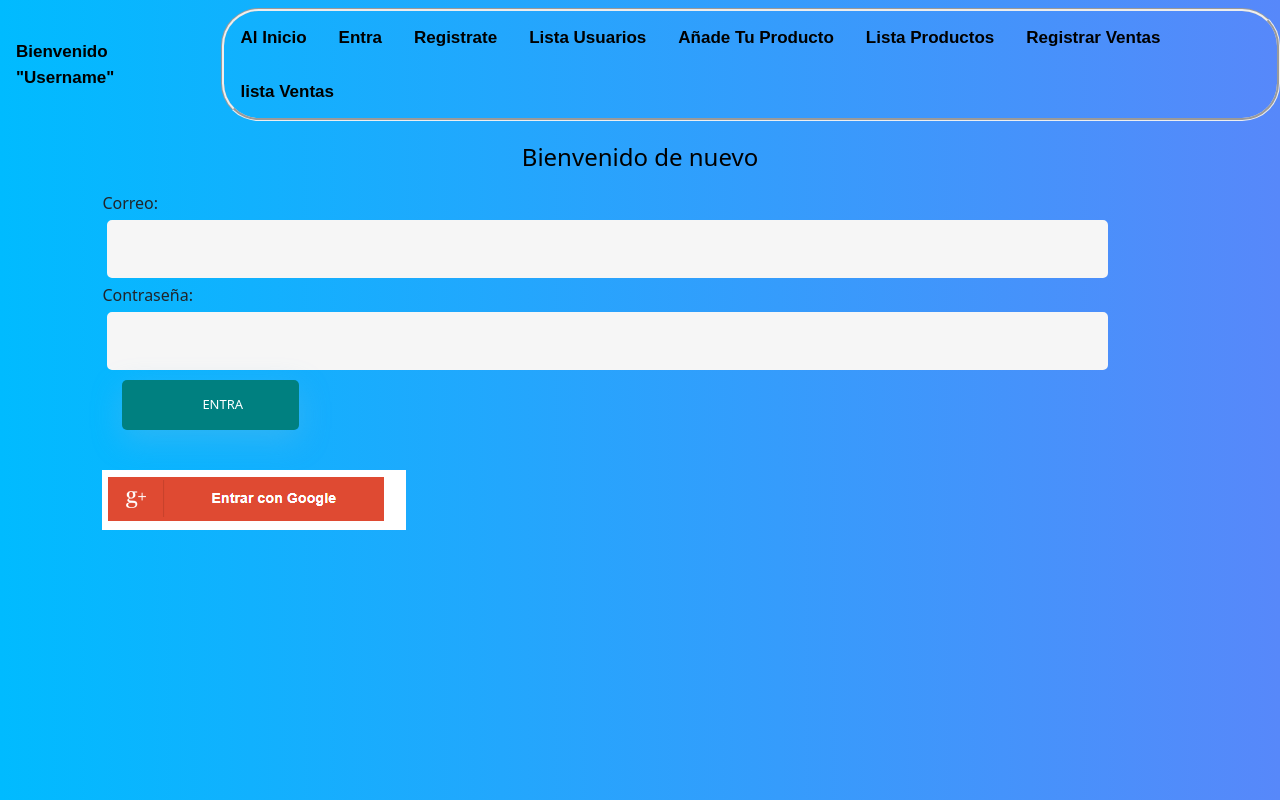
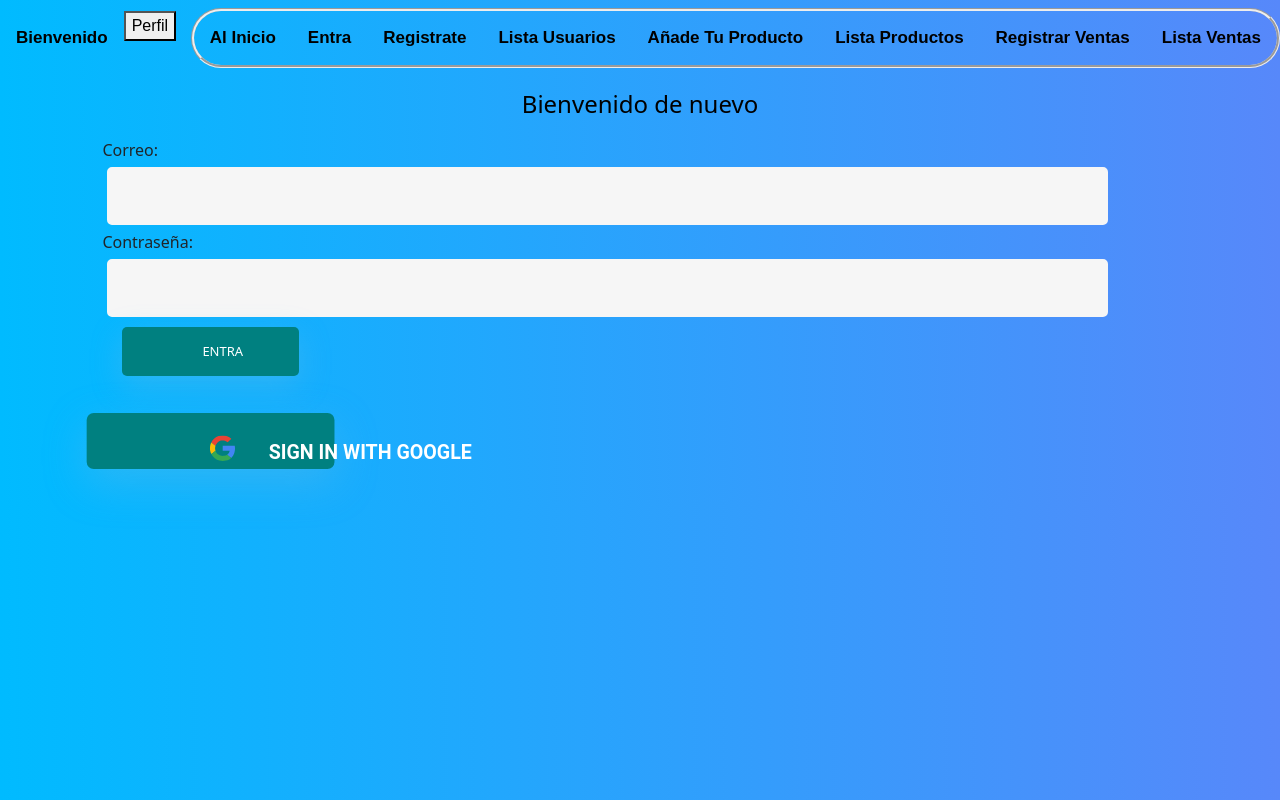
Before and after one commit to EZBuy47/FrontEnd, a React (Create React App) app: page /Login in a window 1280 px wide. Built offline with nearby package versions, Linux system fonts and the light colour scheme; no server answers.

Commit message:
Login Test

```diff
--- a/src/App.js
+++ b/src/App.js
@@ -13,14 +13,16 @@
 import AddSales from './Views/AddSales';
 import AllSales from './Views/AllSales';
 import UpdateSales from './Views/UpdateSales';
+import DashBoard from './Views/DashBoard';
 function App() {
 
   return (
 
     <div className="App" >
       <HeaderNoLogin />
+
       <Route exact path="/" component={LandingPage} />
-      <Route exact path="/Register" component={Register} />
+      <Route exact path="/Register/:id" component={Register} />
       <Route exact path="/Login" component={Login} />
       <Route exact path="/AllUsers" component={AllUsers} />
       <Route exact path="/UpdateUsers/:id" component={UpdateUsers} />
@@ -30,6 +32,7 @@
       <Route exact path="/AddSales" component={AddSales} />
       <Route exact path="/AllSales" component={AllSales} />
       <Route exact path="/UpdateSales" component={UpdateSales} />
+      <Route exact path="/DashBoard/:id" component={DashBoard} />
     </div>);
 }
 
--- /dev/null
+++ b/src/Views/DashBoard.js
@@ -0,0 +1,62 @@
+import React from "react";
+import {useState,useEffect} from 'react';
+import Axios from 'axios';
+import { useHistory ,useParams} from "react-router-dom";
+
+
+function DashBoard(){
+    const history = useHistory();
+    const {id} = useParams();
+    const [email,setEmail]=useState("");
+    const [name,setName]=useState("");
+    const [identification,setIdentification]=useState(0);
+    const [cellphone,setCellphone]=useState(0);
+    const [password,setPassword]=useState("");
+    const [addedDate,setAddedDate]=useState("");
+    const [lastLoginDate,setLastLoginDate]=useState("");
+    const [speciality,setSpeciality]=useState("");
+    const [state,setStateVar]=useState("");
+    const [role,setRole]=useState("");
+
+    useEffect(() => {
+
+        Axios.get(`http://localhost:3001/usersbyid/${id}`,{
+        }).then((response)=>{
+         setName(response.data.name);
+         setIdentification(response.data.identification);
+         setCellphone(response.data.cellphone);
+         setAddedDate(response.data.addedDate);
+         setSpeciality(response.data.speciality);
+         setEmail(response.data.email);
+         setRole(response.data.role);
+         setStateVar(response.data.state);
+         setLastLoginDate(response.data.state);
+         setLastLoginDate(response.data.lastLoginDate);
+        });
+
+        Axios.get('http://localhost:3001/currentuserid',{}).then((response)=>{
+
+            console.log("HEADER ANSWER:");
+            console.log(response);
+        })
+
+      },[]);
+
+    return(
+        <div className="UserBoard">
+           <h1>Bienvenido de nuevo {name}</h1>
+           <hr></hr>
+           <hr></hr>
+           <h2>¿Que Deseas hacer hoy?</h2>
+           <hr></hr>
+           <hr></hr>
+           <button>Vender Algo</button>
+           <button>Comprar Algo</button>
+           <button>Ver Tu Carrito</button>
+           <button>Revisa Tus Productos</button>
+           <button>Cambiar Tu Informacion Persional</button>
+        </div>
+    );
+}
+
+export default DashBoard;
--- a/src/Views/HeaderNoLogin.js
+++ b/src/Views/HeaderNoLogin.js
@@ -1,18 +1,53 @@
 import React from "react";
 import {Link} from "react-router-dom";
 import './HeaderNoLogin.css'
+import Axios from 'axios';
+import { useHistory ,useParams} from "react-router-dom";
+import {useState,useEffect} from 'react';
 
-function HeaderNoLogin(){
+function HeaderNoLogin (){
+    const [id,setId]=useState("");
+    const [name,setName]=useState("");
+    const history = useHistory();
+
+
+    const toDash = (id) =>{
+       if(id!=""){
+        history.replace('');
+        history.replace('./DashBoard/'+id);   }
+        else {
+            history.replace('');
+            history.replace('./DashBoard');}
+
+       }
+
+
+    useEffect(() => {
+
+        if(name!="NADIE" || name!=""){
+        Axios.get('http://localhost:3001/currentuserid',{}).then((response)=>{
+            setId(response.data);
+        })
+        Axios.get(`http://localhost:3001/usersbyid/${id}`,{
+        }).then((response)=>{
+            console.log(response.data);
+            setName(response.data.name);
+        });
+       }
+    },[])
+
     return(
         <body>
 
                 <div className="HeaderNoLogin">
                 <nav class="navbar navbar-expand justify-content-between">
                     <div className="UserNameSpace">
-                        <p>Bienvenido "Username"</p>
+                        <p>Bienvenido {name}</p>
+                        <button onClick={() => toDash(id)}>Perfil</button>
                     </div>
                         <ul class="navbar-nav ">
                             <div className="LinkBox">
+
                         <Link to="/">Al Inicio</Link>
                         <Link to="/Login">Entra</Link>
                         <Link to="/Register">Registrate</Link>
@@ -20,7 +55,7 @@
                         <Link to="/AddProducts">Añade Tu Producto</Link>
                         <Link to="/AllProducts">Lista Productos</Link>
                         <Link to="/AddSales">Registrar Ventas</Link>
-                        <Link to="/AllSales">lista Ventas</Link>
+                        <Link to="/AllSales">Lista Ventas</Link>
                         </div>
                     </ul>
                     </nav>
--- a/src/Views/Login.css
+++ b/src/Views/Login.css
@@ -78,3 +78,48 @@
        background-color:transparent;
 
      }
+
+
+     .google-button {
+      height: 40px;
+      border-width: 0;
+      background: white;
+      color: #737373;
+      border-radius: 5px;
+      white-space: nowrap;
+      box-shadow: 1px 1px 0px 1px rgba(0,0,0,0.1);
+      transition-property: background-color, box-shadow;
+      transition-duration: 150ms;
+      transition-timing-function: ease-in-out;
+      padding: 0;
+      transform: scale(1.4);
+    }
+    .google-button:hover, .google-button:focus{
+      box-shadow: 1px 4px 5px 1px rgba(0,0,0,0.2);
+      outline: none;
+    transform: scale(1.4) skewX(-0.4deg);
+    }
+    .google-button:active{
+      outline: none;
+      box-shadow: 1px 4px 5px 1px rgba(0,0,0,0.3);
+      transition-duration: 10ms;
+    }
+    .google-button__icon {
+      display: inline-block;
+      vertical-align: middle;
+      margin: 0px 0 8px 8px;
+      width: 18px;
+      height: 18px;
+      box-sizing: border-box;
+    }
+    .google-button__icon--plus {
+      width: 27px;
+    }
+    .google-button__text {
+      display: inline-block;
+      vertical-align: middle;
+      padding: 0 24px;
+      font-size: 14px;
+      font-weight: bold;
+      font-family: 'Roboto',arial,sans-serif;
+    }
--- a/src/Views/Login.js
+++ b/src/Views/Login.js
@@ -41,11 +41,33 @@
          <button onClick={Entrada}>Entra
          </button>
 
+         <form action="http://localhost:3001/auth/google">
+          <button type="submit" className="google-button">
+            <span className="google-button__icon">
+              <svg viewBox="0 0 366 372" xmlns="http://www.w3.org/2000/svg"><path d="M125.9 10.2c40.2-13.9 85.3-13.6 125.3 1.1 22.2 8.2 42.5 21 59.9 37.1-5.8 6.3-12.1 12.2-18.1 18.3l-34.2 34.2c-11.3-10.8-25.1-19-40.1-23.6-17.6-5.3-36.6-6.1-54.6-2.2-21 4.5-40.5 15.5-55.6 30.9-12.2 12.3-21.4 27.5-27 43.9-20.3-15.8-40.6-31.5-61-47.3 21.5-43 60.1-76.9 105.4-92.4z" id="Shape" fill="#EA4335"/><path d="M20.6 102.4c20.3 15.8 40.6 31.5 61 47.3-8 23.3-8 49.2 0 72.4-20.3 15.8-40.6 31.6-60.9 47.3C1.9 232.7-3.8 189.6 4.4 149.2c3.3-16.2 8.7-32 16.2-46.8z" id="Shape" fill="#FBBC05"/><path d="M361.7 151.1c5.8 32.7 4.5 66.8-4.7 98.8-8.5 29.3-24.6 56.5-47.1 77.2l-59.1-45.9c19.5-13.1 33.3-34.3 37.2-57.5H186.6c.1-24.2.1-48.4.1-72.6h175z" id="Shape" fill="#4285F4"/><path d="M81.4 222.2c7.8 22.9 22.8 43.2 42.6 57.1 12.4 8.7 26.6 14.9 41.4 17.9 14.6 3 29.7 2.6 44.4.1 14.6-2.6 28.7-7.9 41-16.2l59.1 45.9c-21.3 19.7-48 33.1-76.2 39.6-31.2 7.1-64.2 7.3-95.2-1-24.6-6.5-47.7-18.2-67.6-34.1-20.9-16.6-38.3-38-50.4-62 20.3-15.7 40.6-31.5 60.9-47.3z" fill="#34A853"/></svg>
+            </span>
+            <span className="google-button__text">sign in with Google</span>
+          </button>
+        </form>
 
-         <div>
-          <a className="GoogleLogin" href="https://accounts.google.com/signin/v2/identifier">
-          <img src={botonGoogle} alt="Boton google"/></a>
-          </div>
+
+
+
+
+
+
+
+
+
+
+
+
+
+
+
+
+
+
         </div>
         </body>
         </div>
--- a/src/Views/Register.js
+++ b/src/Views/Register.js
@@ -1,30 +1,30 @@
 import React from "react";
-import {useState} from 'react';
+import {useState,useEffect} from 'react';
 import Axios from 'axios';
 import './Register.css'
 
-import { useHistory } from "react-router-dom";
+import { useHistory,useParams } from "react-router-dom";
 
 function Register(){
 
   const history = useHistory();
+    const {id} = useParams();
+    console.log(id);
     const [name,setName]=useState("");
     const [identification,setIdentification]=useState(0);
     const [cellphone,setCellphone]=useState(0);
     const [email,setEmail]=useState("");
-    const [password,setPassword]=useState("");
     const [addedDate,setAddedDate]=useState(new Date().toLocaleString() + "");
     const [speciality,setSpeciality]=useState("");
     const [role,setRole]=useState("Usuario");
     const [state,setState]=useState("Activo");
     const mostrarDatos = () =>{
 
-      Axios.post('http://localhost:3001/newuser',{
+      Axios.put(`http://localhost:3001/register/${id}`,{
         name:name,
         identification:identification,
         cellphone:cellphone,
         email:email,
-        password:password,
         addedDate:addedDate,
         lastLoginDate:addedDate,
         role:role,
@@ -45,7 +45,7 @@
         <body>
           <center>
 
-       <p>Registrate Para disfrutar los beneficios</p>
+       <p>Ingresa Tu Informacion Para Comenzar A Disfrutar Los Beneficios</p>
        </center>
        <div className="Entradas">
 
@@ -58,11 +58,6 @@
        <label>Cedula:</label>
        <input type="number"
        onChange={(event) =>{setIdentification(event.target.value);}}
-       ></input>
-
-       <label>Contraseña:</label>
-       <input type="text"
-       onChange={(event) =>{setPassword(event.target.value);}}
        ></input>
 
        <label>Correo:</label>
```
Also changed, not shown: src/Views/Resources/Logo.png (added).
